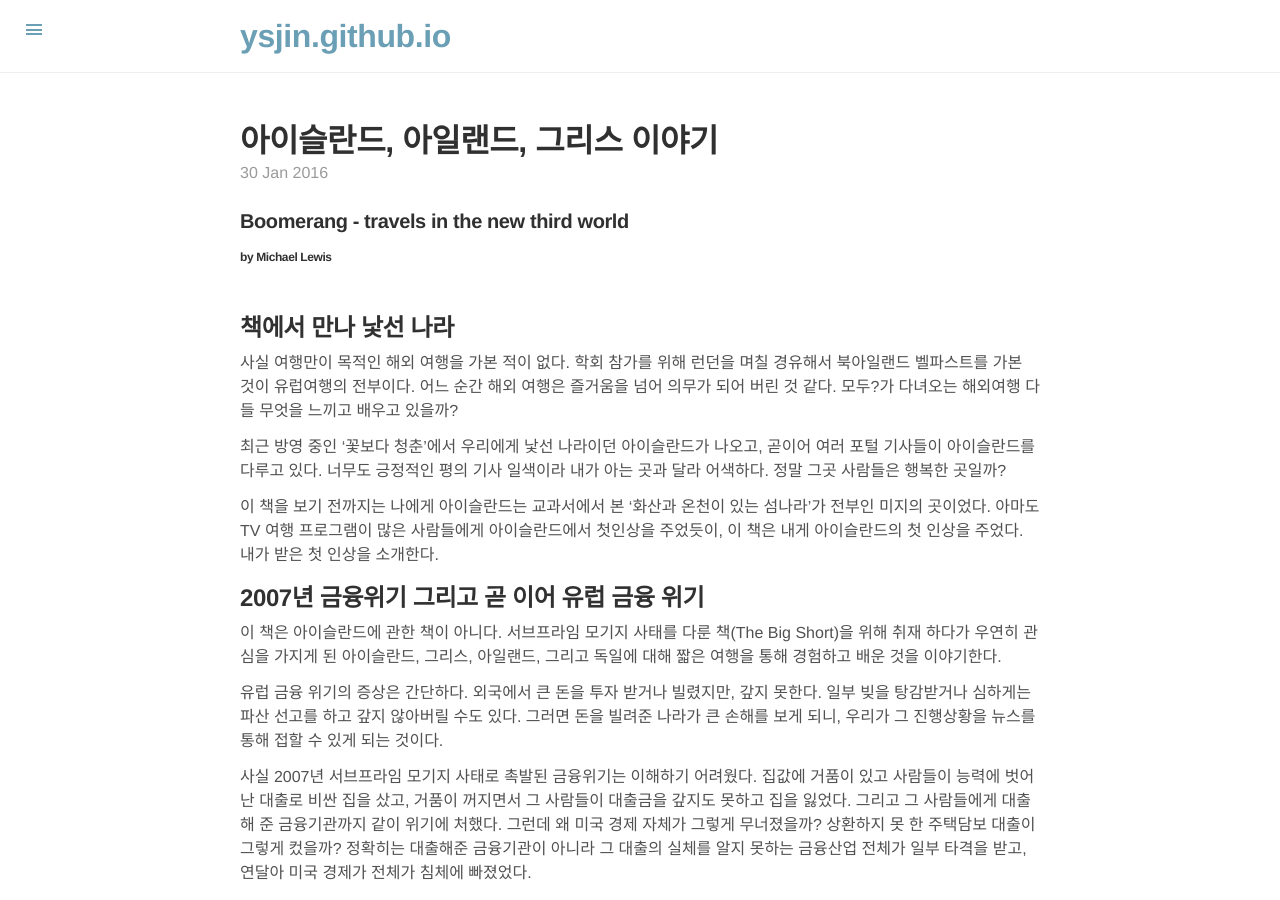
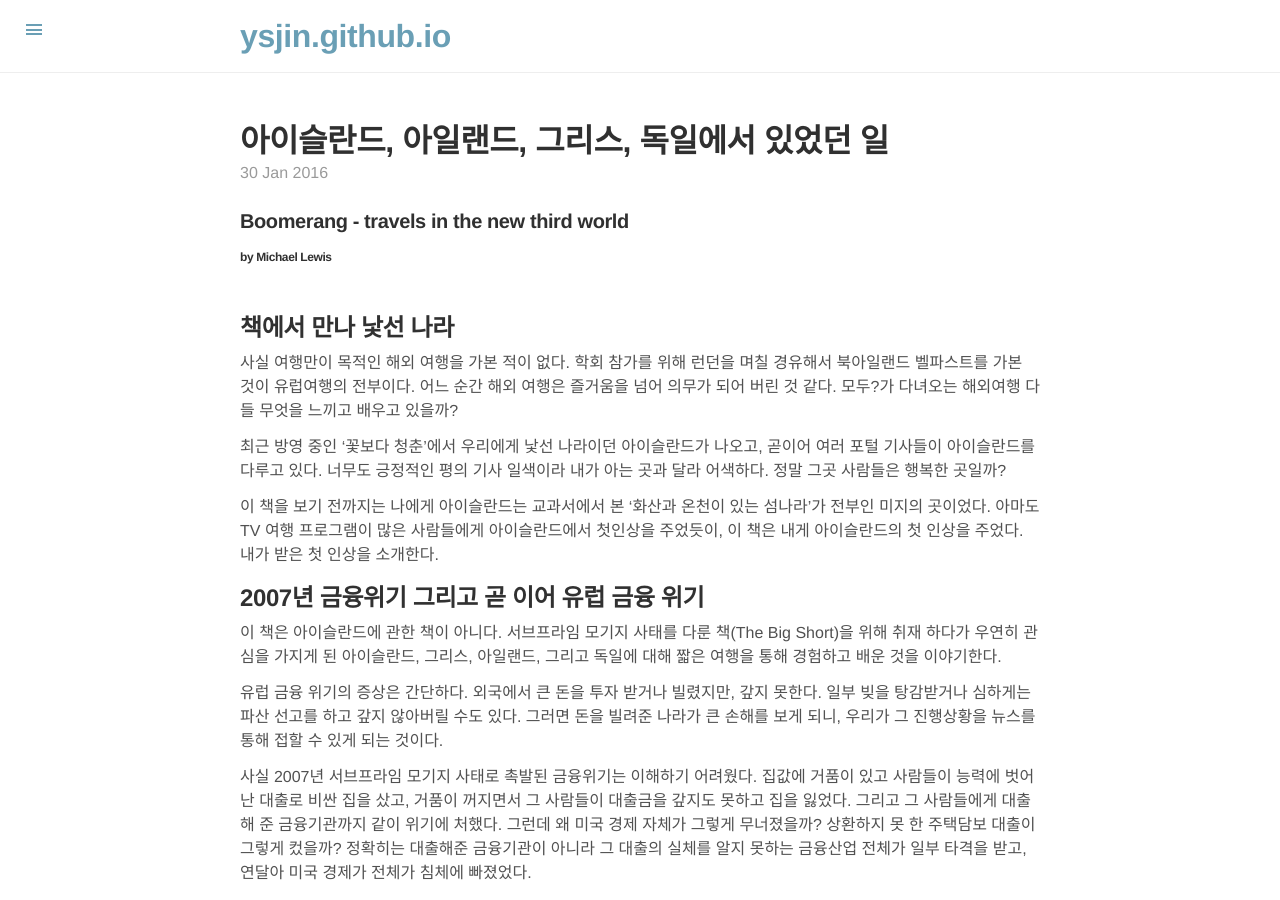
Before and after one commit to ysjin/old-blog, a Jekyll site: the page built from _posts/2016-01-30-boomerang.md, in a window 1280 px wide and 900 px high. Built offline with Jekyll 4.4.1, drawn with Linux system fonts in a browser that asks for light colours; Markdown is read by kramdown in place of the engine named in the settings; comment, search, counter and statistics services are not loaded.

Commit message:
Update 2016-01-30-boomerang.md

```diff
--- a/_posts/2016-01-30-boomerang.md
+++ b/_posts/2016-01-30-boomerang.md
@@ -1,6 +1,6 @@
 ---
 layout: post
-title: 아이슬란드, 아일랜드, 그리스 이야기
+title: 아이슬란드, 아일랜드, 그리스, 독일에서 있었던 일
 published: true
 category: book
 book-title: Boomerang - travels in the new third world
```
